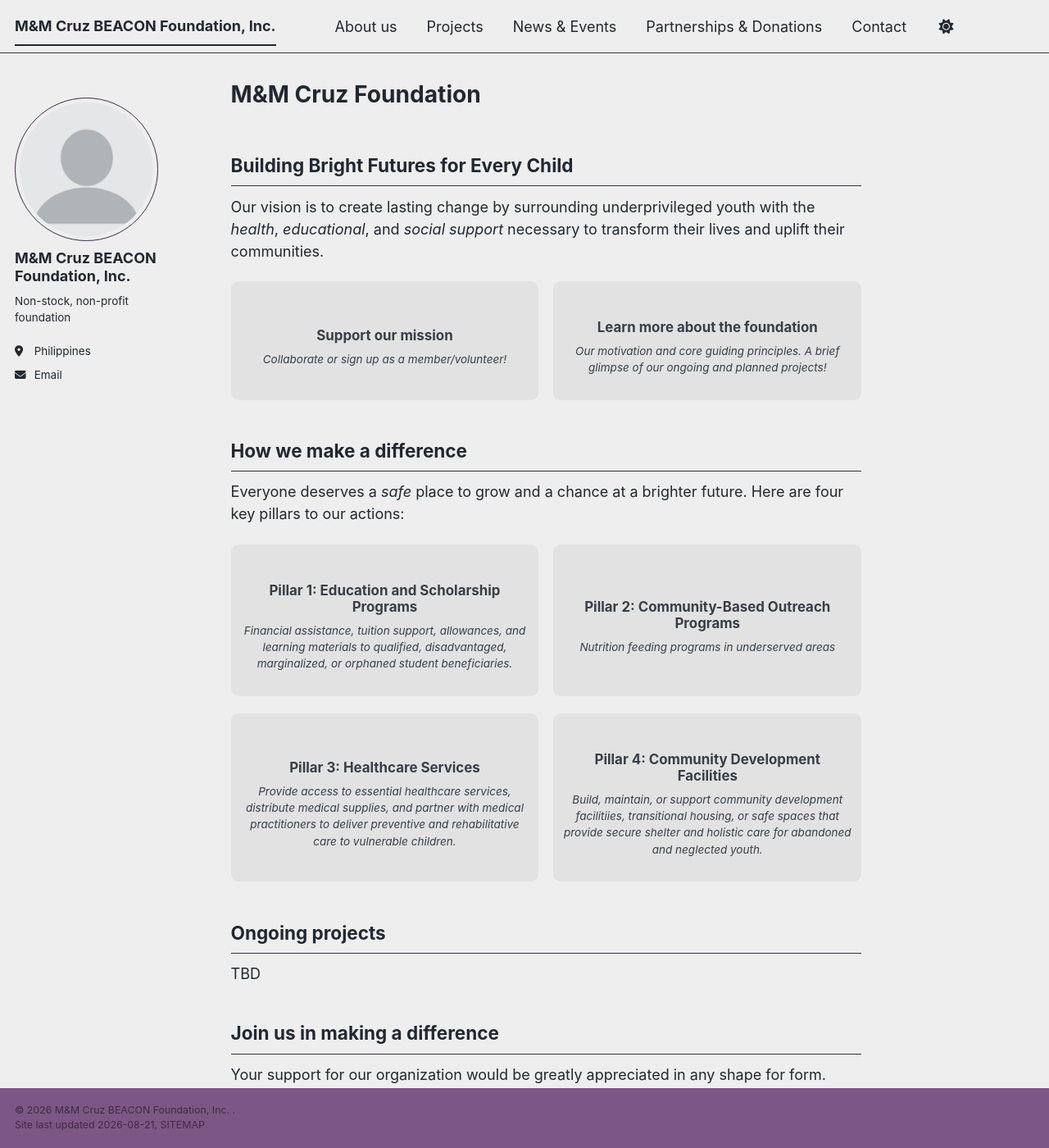
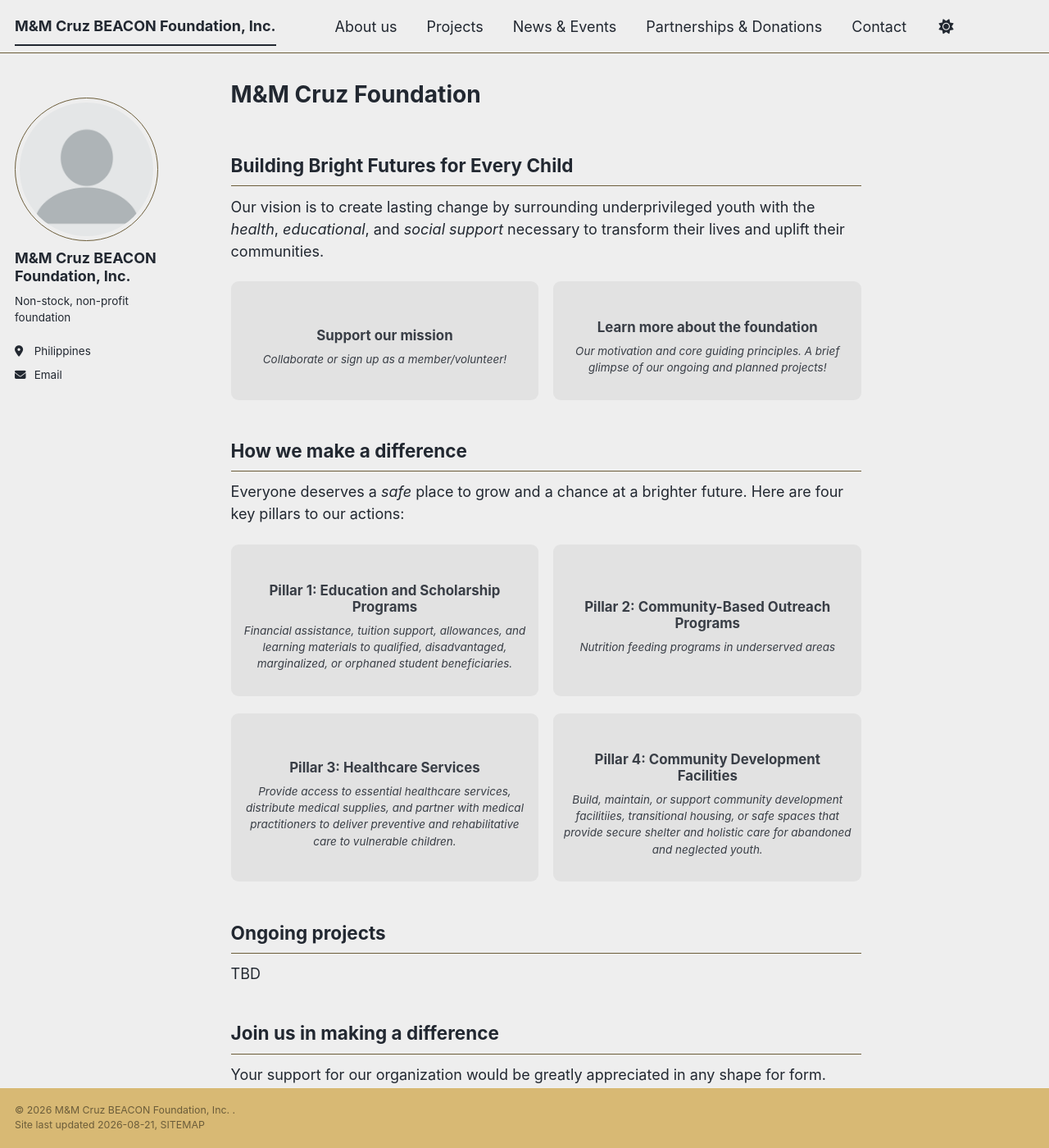
Before and after one commit to mccruz-foundation/mmcfoundation, a Jekyll site: the page built from _pages/about.md, in a window 1280 px wide and 1400 px high. Shown: the whole window at 82% size. Built offline with Jekyll 4.4.1, drawn with Linux system fonts in a browser that asks for light colours; a style sheet for code colours, icons or effects is not loaded.

Commit message:
Change primary color to a lighter shade

```diff
--- a/_sass/theme/_foundation_light.scss
+++ b/_sass/theme/_foundation_light.scss
@@ -4,7 +4,7 @@
     ========================================================================== */
 
 /* Color codes used for the theme */
-$primary-color              : #7c5786;
+$primary-color              : #d8b974;
 $dark-primary-color         : mix(#000, $primary-color, 40%);
 $darker-primary-color       : mix(#000, $primary-color, 60%);
 $light-primary-color        : mix(#000, $primary-color, 50%);
```
